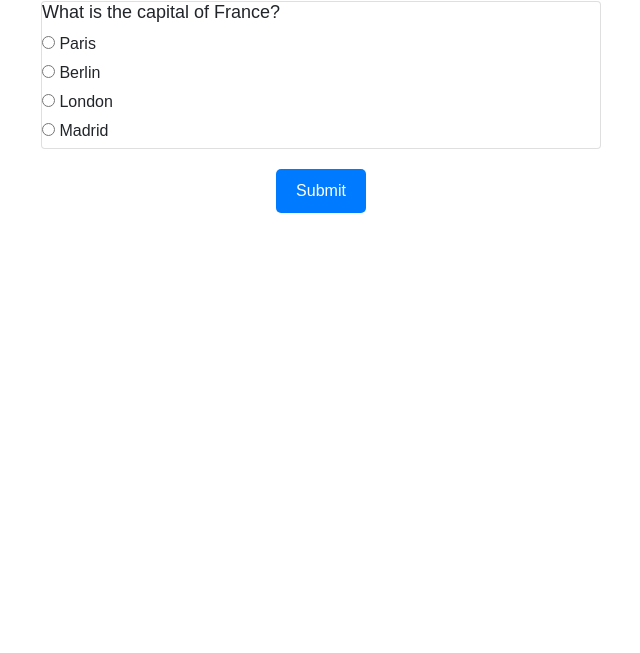
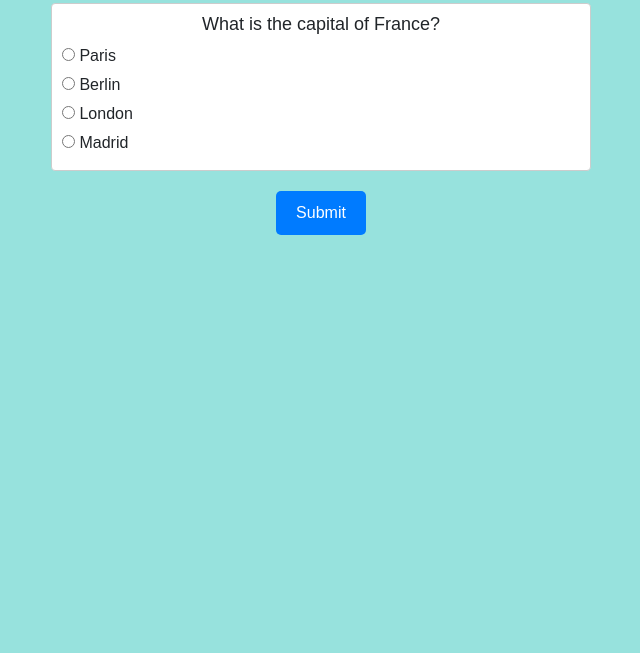
Before and after one commit to Laidybird/Beyond-Earth, a plain HTML site: page index.html in a window 1280 px wide. Shown: the part 147-800 px from the top of the page, without its empty margins (319-959 px from the left). Drawn offline with nearby package versions, Linux system fonts and the light colour scheme.

Commit message:
Add more functionality

```diff
--- a/css/style.css
+++ b/css/style.css
@@ -1,5 +1,6 @@
 body {
   font-family: Arial, sans-serif;
+  background-color: rgb(151, 226, 221);
 }
 
 .container {
@@ -20,7 +21,21 @@ h1 {
 #quiz {
   margin-bottom: 20px;
 }
+.card {
+  text-align: center;
+  border: 1px solid #ccc;
+  padding: 10px;
+  margin: 10px;
+}
 
+.card div {
+  text-align: left; /* Align the answer options to the left */
+}
+
+.card label {
+  display: block;
+  margin-bottom: 5px; /* Add margin between answer options */
+}
 .question {
   margin-bottom: 10px;
 }
--- a/index.html
+++ b/index.html
@@ -31,7 +31,7 @@
     <!-- Results section -->
     <div id="result" style="display: none;">
       <h2>Your Score: <span id="score"></span></h2>
-      <a href="review.html" id="reviewAnswers">Review Answers</a>
+      <button id="reviewAnswers" onclick="goToReviewPage()">Review Answers</button>
     </div>
     <div id="answerReview" style="display: none;"></div> <!-- Move this div here -->
   </div>
--- a/quiz.js
+++ b/quiz.js
@@ -237,7 +237,8 @@ function buildQuiz() {
   card.classList.add('card');
   const questionElement = document.createElement('h4');
   questionElement.textContent = currentQuestionData.question;
-    card.appendChild(questionElement);
+
+  const optionsDiv = document.createElement('div'); // Create a div for answer options
 
   currentQuestionData.options.forEach((option) => {
     const label = document.createElement('label');
@@ -245,12 +246,17 @@ function buildQuiz() {
       <input type="radio" name="question${currentQuestion}" value="${option}">
       ${option}
     `;
-      card.appendChild(label);
+    optionsDiv.appendChild(label); // Append labels to the optionsDiv
   });
+
+  card.appendChild(questionElement);
+  card.appendChild(optionsDiv); // Append the optionsDiv to the card
 
   quizContainer.innerHTML = ''; // Clear the previous content
   quizContainer.appendChild(card); // Add the new content
 }
+
+
 
   function showResult() {
     const selectedOption = quizContainer.querySelector(`input[name=question${currentQuestion}]:checked`);
```
Lines whose indentation alone changed are shown as unchanged.
